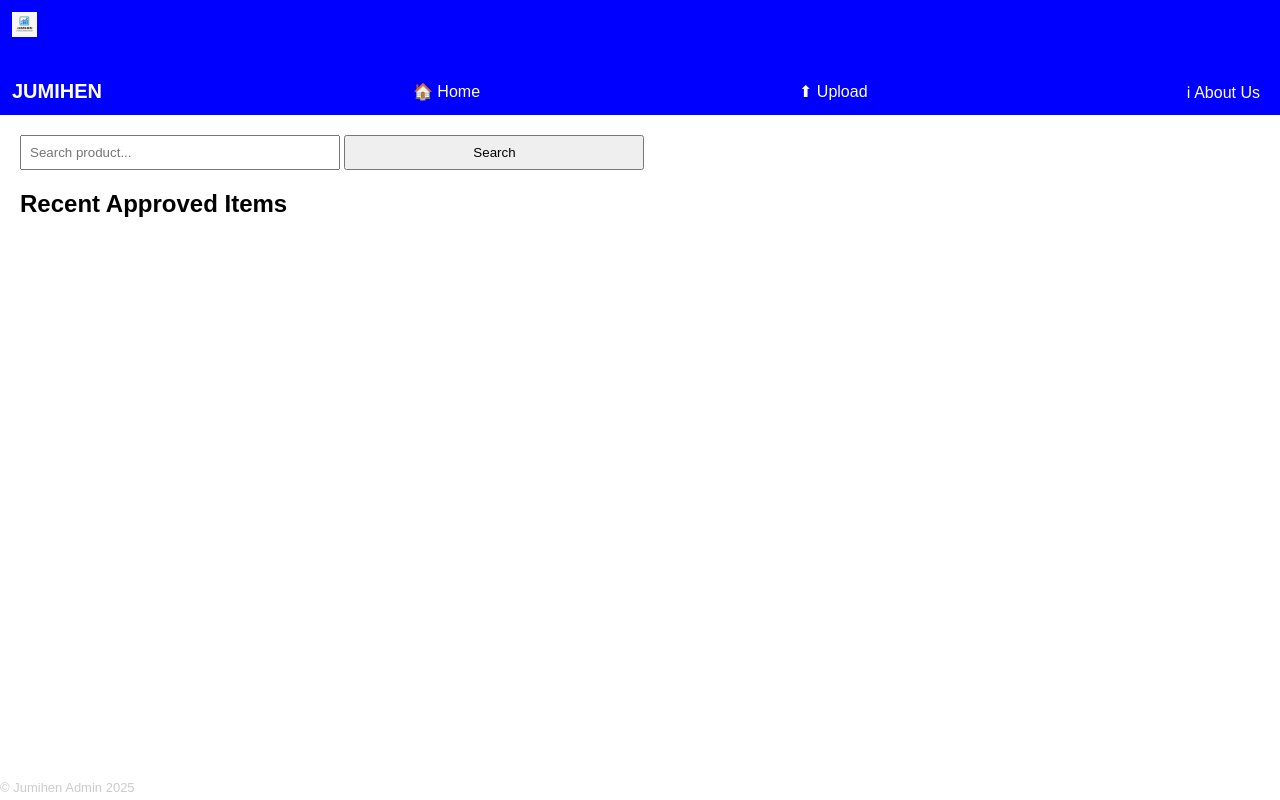
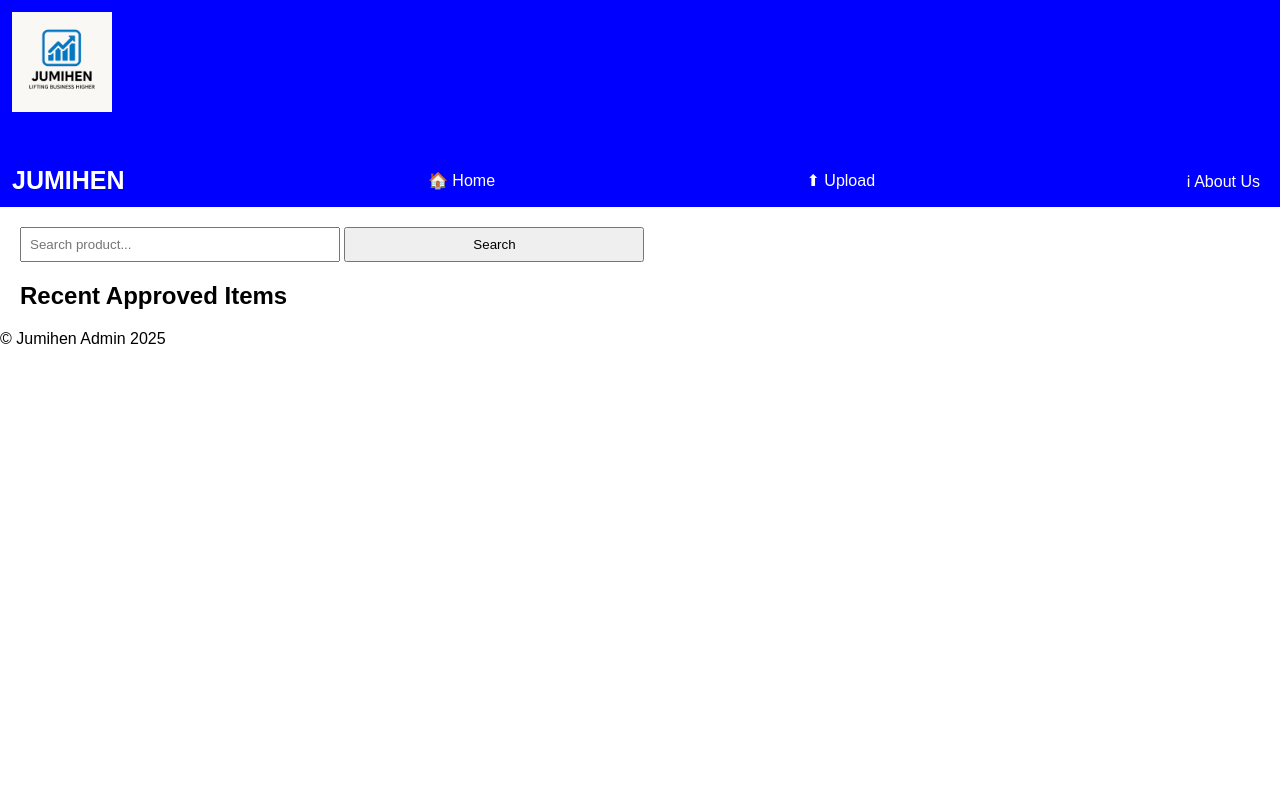
Before and after one commit to Itecrom/jumihen, a PHP site: page /home.php in a window 1280 px wide. Run offline with PHP 8.4, Linux system fonts and the light colour scheme.

Commit message:
added home page

```diff
--- a/home.php
+++ b/home.php
@@ -10,33 +10,35 @@ $file = 'includes/polowela.php';
         body { font-family: Arial; background-color: white; margin:0; }
         header { background-color: blue; padding: 12px; color: white; display:flex; align-items:center; justify-content:space-between; }
         header a { color: white; margin: 0 8px; text-decoration:none; }
-        .logo { font-size: 20px; font-weight:bold; }
+        .logo { font-size: 25px; font-weight:bold; }
         .search { margin: 20px; }
         .search input { padding:8px; width: 300px; }
         .item { border:1px solid #ddd; padding:10px; margin:10px; display:inline-block; width:200px; vertical-align:top; }
         .box img {
-            width: 25px;
-            margin-bottom: 15px;
-        }
-       footer {
+            width: 100px;
+            margin-bottom: 30px;
+            float: left;
+       .footer {
             position: absolute;
             bottom: 5px;
             font-size: 13px;
-            color: #ccc;
+            color: #07021aff;
         }
     </style>
 </head>
 
 <header>
        <div class="box">
- <img src="images/logo.png" alt="logo.png">
+            <img src="images/logo.png" alt="logo.png">
+        </div>
+
 </header>
 <body>
 
 <header>
     <div class="logo">JUMIHEN</div>
         <a href="home.php">🏠 Home</a>
-        <a href="upload.php">⬆ Upload</a>
+        <a href="sellers/add-prpduct.php">⬆ Upload</a>
         <a href="about.php">ℹ About Us</a>
     </div>
 </header>
```
Also changed, not shown: jumihen_db.sql (+3 -5 lines), sellers/add-prpduct.php (+16 -3 lines).
